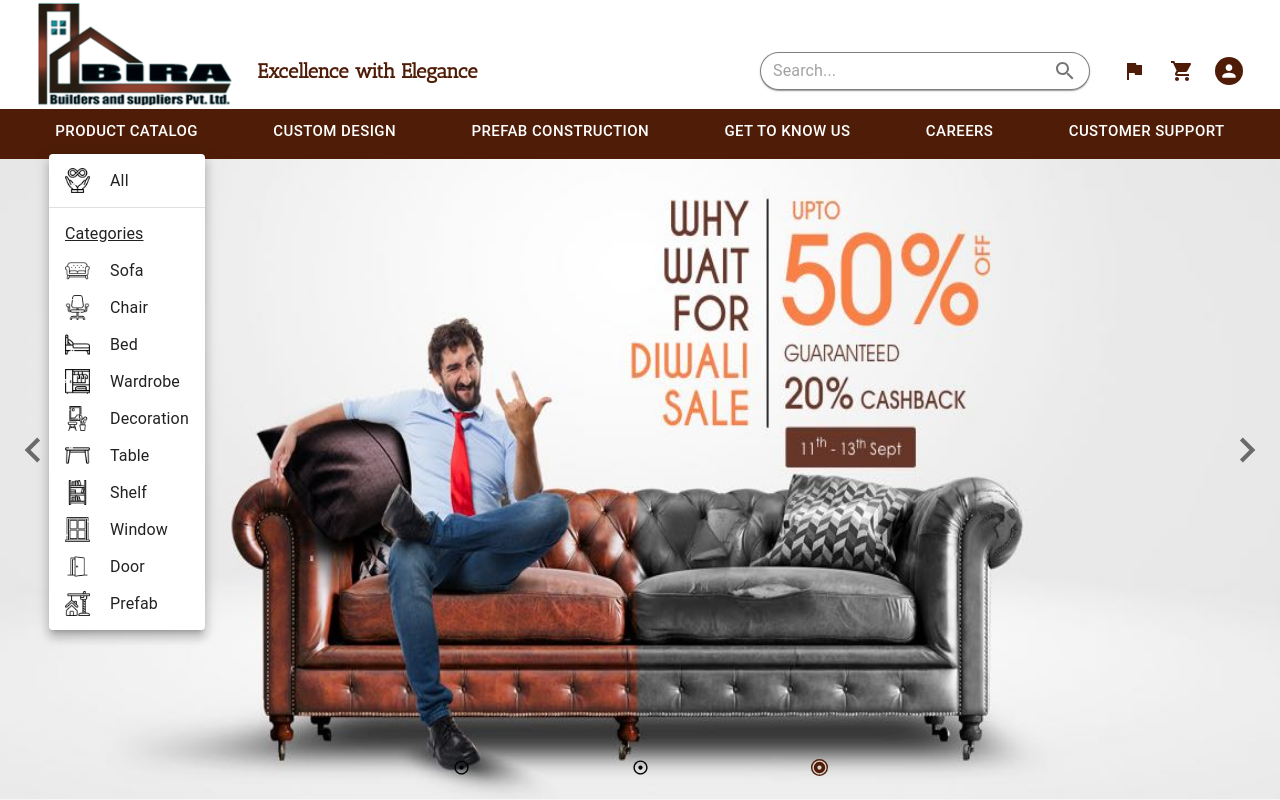
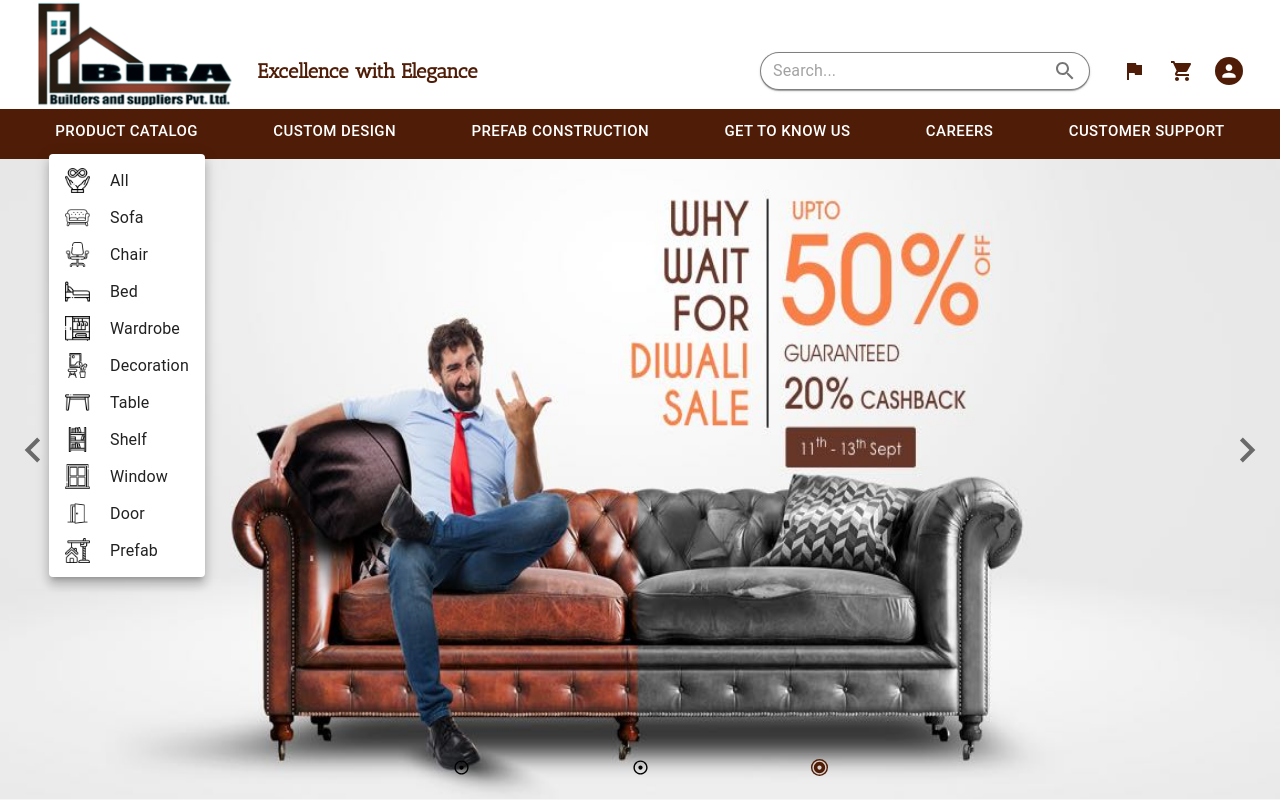
Before and after one commit to NalinMalla/BOSS, a React (Create React App) app: page / in a window 1280 px wide. Both pictures are taken after a click on the button "PRODUCT CATALOG". Shown: the top 800 px of the page. Built offline with nearby package versions, Linux system fonts and the light colour scheme.

Commit message:
Add menu in NavBar.

```diff
--- a/src/components/navBar.js
+++ b/src/components/navBar.js
@@ -1,8 +1,4 @@
 import * as React from "react";
-import MenuItem from "@mui/material/MenuItem";
-import ListItemText from "@mui/material/ListItemText";
-import ListItemIcon from "@mui/material/ListItemIcon";
-import {Divider } from "@mui/material";
 import NavButton from "./navButton";
 
 import Colors from "../res/colors";
@@ -10,252 +6,278 @@ import Icons from "../res/icons";
 
 const NavButtonData = [
   {
-    value: "Product Catalog",
-    url: "/productCatalog/",
+    title: "Product Catalog",
     menu: [
       {
-        children: (
-          <MenuItem
-            onClick={() => {
-              window.location = "categories/prefab";
-            }}
-          >
-            <ListItemIcon>
+        title: 'All',
+        url: "categories/prefab",
+        icon: (
           <img
             alt="Product Catalog"
             src={Icons.All}
             style={{ width: 25, height: 25, marginRight: 20 }}
           />
-            </ListItemIcon>
-            <ListItemText>All</ListItemText>
-          </MenuItem>
-
         ),
       },
-
       {
-        children: <Divider />,
-      },
-
-      {
-        children: (
-          <span style={{ textDecoration: "underline" }}>Categories</span>
-        ),
-      },
-
-      {
-        children: (
-          <MenuItem
-            onClick={() => {
-              window.location = "categories/sofa";
-            }}
-          >
-            <ListItemIcon>
+        title: 'Sofa',
+        url: "categories/sofa",
+        icon: (
           <img
             alt="Sofa"
             src={Icons.Sofa}
             style={{ width: 25, height: 25, marginRight: 20 }}
           />
-            </ListItemIcon>
-            <ListItemText>Sofa</ListItemText>
-          </MenuItem>
         ),
       },
 
       {
-        children: (
-          <MenuItem
-            onClick={() => {
-              window.location = "categories/chair";
-            }}
-          >
-            <ListItemIcon>
+        title: 'Chair',
+        url: "categories/chair",
+        icon: (
           <img
             alt="Chair"
             src={Icons.Chair}
             style={{ width: 25, height: 25, marginRight: 20 }}
           />
-            </ListItemIcon>
-            <ListItemText>Chair</ListItemText>
-          </MenuItem>
         ),
       },
 
       {
-        children: (
-          <MenuItem
-            onClick={() => {
-              window.location = "categories/bed";
-            }}
-          >
-            <ListItemIcon>
+        title: 'Bed',
+        url: "categories/bed",
+        icon: (
           <img
             alt="Bed"
             src={Icons.Bed}
             style={{ width: 25, height: 25, marginRight: 20 }}
           />
-            </ListItemIcon>
-            <ListItemText>Bed</ListItemText>
-          </MenuItem>
         ),
       },
 
       {
-        children: (
-          <MenuItem
-            onClick={() => {
-              window.location = "categories/wardrobe";
-            }}
-          >
-            <ListItemIcon>
+        title: 'Wardrobe',
+        url: "categories/wardrobe",
+        icon: (
           <img
             alt="Wardrobe"
             src={Icons.Wardrobe}
             style={{ width: 25, height: 25, marginRight: 20 }}
           />
-            </ListItemIcon>
-            <ListItemText>Wardrobe</ListItemText>
-          </MenuItem>
         ),
       },
 
       {
-        children: (
-          <MenuItem
-            onClick={() => {
-              window.location = "categories/decoration";
-            }}
-          >
-            <ListItemIcon>
+        title: 'Decoration',
+        url: "categories/decoration",
+        icon: (
           <img
             alt="Decoration"
             src={Icons.Decoration}
             style={{ width: 25, height: 25, marginRight: 20 }}
           />
-            </ListItemIcon>
-            <ListItemText>Decoration</ListItemText>
-          </MenuItem>
         ),
       },
 
       {
-        children: (
-          <MenuItem
-            onClick={() => {
-              window.location = "categories/table";
-            }}
-          >
-            <ListItemIcon>
+        title: 'Table',
+        url: "categories/table",
+        icon: (
           <img
             alt="Table"
             src={Icons.Table}
             style={{ width: 25, height: 25, marginRight: 20 }}
           />
-            </ListItemIcon>
-            <ListItemText>Table</ListItemText>
-          </MenuItem>
         ),
       },
 
       {
-        children: (
-          <MenuItem
-            onClick={() => {
-              window.location = "categories/shelf";
-            }}
-          >
-            <ListItemIcon>
+        title: 'Shelf',
+        url: "categories/shelf",
+        icon: (
           <img
             alt="Shelf"
             src={Icons.Shelf}
             style={{ width: 25, height: 25, marginRight: 20 }}
           />
-            </ListItemIcon>
-            <ListItemText>Shelf</ListItemText>
-          </MenuItem>
         ),
       },
 
       {
-        children: (
-          <MenuItem
-            onClick={() => {
-              window.location = "categories/window";
-            }}
-          >
-            <ListItemIcon>
+        title: 'Window',
+        url: "categories/window",
+        icon: (
           <img
             alt="Window"
             src={Icons.Window}
             style={{ width: 25, height: 25, marginRight: 20 }}
           />
-            </ListItemIcon>
-            <ListItemText>Window</ListItemText>
-          </MenuItem>
         ),
       },
 
       {
-        children: (
-          <MenuItem
-            onClick={() => {
-              window.location = "categories/door";
-            }}
-          >
-            <ListItemIcon>
+        title: 'Door',
+        url: "categories/door",
+        icon: (
           <img
             alt="Door"
             src={Icons.Door}
             style={{ width: 25, height: 25, marginRight: 20 }}
           />
-            </ListItemIcon>
-            <ListItemText>Door</ListItemText>
-          </MenuItem>
         ),
       },
 
       {
-        children: (
-          <MenuItem
-            onClick={() => {
-              window.location = "categories/prefab";
-            }}
-          >
-            <ListItemIcon>
+        title: 'Prefab',
+        url: "categories/prefab",
+        icon: (
           <img
             alt="Prefab"
             src={Icons.Prefab}
             style={{ width: 25, height: 25, marginRight: 20 }}
           />
-            </ListItemIcon>
-            <ListItemText>Prefab</ListItemText>
-          </MenuItem>
         ),
       },
-    ]
+    ],
   },
   {
-    value: "Custom Design",
+    title: "Custom Design",
     url: "/customDesign/",
   },
   {
-    value: "Prefab Construction",
+    title: "Prefab Construction",
     url: "/prefabConstruction/",
   },
   {
-    value: "Get To Know Us",
+    title: "Get To Know Us",
     url: "/aboutUs/",
+    menu: [
+      {
+        title: 'Our Company',
+        url: "aboutUs/company",
+        icon: (
+          <img
+            alt="Company"
+            src={Icons.Company}
+            style={{ width: 25, height: 25, marginRight: 20 }}
+          />
+        ),
       },
       {
-    value: "Careers",
-    url: "/careers/",
+        title: 'Our Designs',
+        url: "aboutUs/designs",
+        icon: (
+          <img
+            alt="Designs"
+            src={Icons.Design}
+            style={{ width: 25, height: 25, marginRight: 20 }}
+          />
+        ),
       },
       {
-    value: "Customer Support",
+        title: 'Our Projects',
+        url: "aboutUs/projects",
+        icon: (
+          <img
+            alt="Prefab"
+            src={Icons.Prefab}
+            style={{ width: 25, height: 25, marginRight: 20 }}
+          />
+        ),
+      },
+      {
+        title: 'Our Team',
+        url: "aboutUs/team",
+        icon: (
+          <img
+            alt="Team"
+            src={Icons.Team}
+            style={{ width: 25, height: 25, marginRight: 20 }}
+          />
+        ),
+      },
+      {
+        title: 'Connect With Us',
+        url: "aboutUs/contact",
+        icon: (
+          <img
+            alt="Contact"
+            src={Icons.Network}
+            style={{ width: 25, height: 25, marginRight: 20 }}
+          />
+        ),
+      },
+    ],
+  },
+  {
+    title: "Careers",
+    url: "/careers/",
+    menu: [
+      {
+        title: 'Join',
+        url: "careers/join",
+        icon: (
+          <img
+            alt="Join"
+            src={Icons.Handshake}
+            style={{ width: 25, height: 25, marginRight: 20 }}
+          />
+        ),
+      },
+      {
+        title: 'Internship',
+        url: "careers/internship",
+        icon: (
+          <img
+            alt="Internship"
+            src={Icons.Internship}
+            style={{ width: 25, height: 25, marginRight: 20 }}
+          />
+        ),
+      },
+    ],
+
+  },
+  {
+    title: "Customer Support",
     url: "/customerSupport/",
+    menu: [
+      {
+        title: 'Help Center',
+        url: "customerSupport/help",
+        icon: (
+          <img
+            alt="Help Center"
+            src={Icons.CustomerSupport}
+            style={{ width: 25, height: 25, marginRight: 20 }}
+          />
+        ),
+      },
+      {
+        title: 'FAQ',
+        url: "customerSupport/faq",
+        icon: (
+          <img
+            alt="FAQ"
+            src={Icons.FAQ}
+            style={{ width: 25, height: 25, marginRight: 20 }}
+          />
+        ),
+      },
+      {
+        title: 'Feedback',
+        url: "customerSupport/feedback",
+        icon: (
+          <img
+            alt="Feedback"
+            src={Icons.Feedback}
+            style={{ width: 25, height: 25, marginRight: 20 }}
+          />
+        ),
+      },
+    ],
   },
 ];
-
 
 const NavBar = () => {
   return (
--- a/src/components/navButton.js
+++ b/src/components/navButton.js
@@ -1,22 +1,12 @@
-import * as React from "react";
-import { Button, Divider } from "@mui/material";
+import React from "react";
+import { Button } from "@mui/material";
 import Colors from "../res/colors";
 import Menu from "@mui/material/Menu";
 import MenuItem from "@mui/material/MenuItem";
 import ListItemText from "@mui/material/ListItemText";
 import ListItemIcon from "@mui/material/ListItemIcon";
 
-import Icons from "../res/icons";
-
-export const NavMenuItem = ({ children, style }) => {
-  return (
-    <div className="nav-menu-item" style={{  ...style }}>
-      {children}
-    </div>
-  );
-};
-
-const NavButton = (prop) => {
+const NavButton = (props) => {
   function MouseOver(event) {
     event.target.style.background = "#FFF";
     event.target.style.color = Colors.primary;
@@ -26,13 +16,12 @@ const NavButton = (prop) => {
     event.target.style.color = "#FFF";
   }
 
-  const [anchorEl, setAnchorEl] = React.useState(null);
-  const open = Boolean(anchorEl);
+  const [isMenuOpen, setIsMenuOpen] = React.useState(Boolean(null));
   const handleClick = (event) => {
-    setAnchorEl(event.currentTarget);
+    setIsMenuOpen(event.currentTarget);
   };
   const handleClose = () => {
-    setAnchorEl(null);
+    setIsMenuOpen(null);
   };
 
   return (
@@ -40,59 +29,19 @@ const NavButton = (prop) => {
       <Button
         onMouseOver={MouseOver}
         onMouseOut={MouseOut}
-        style={{
-          height: 45,
-          border: "0px",
-          borderRadius: "0px 0px 5px 5px",
-          paddingRight: 20,
-          paddingLeft: 20,
-          backgroundColor: Colors.primary,
-          fontSize: 15,
-          color: "white",
-          transition: "all .34s ease",
-          WebkitTransition: "all .34s ease",
-          MozTransition: "all .34s ease",
-        }}
-        // onClick={() => {window.location = 'categories/all'}}
+        style={styles.button}
         onClick={handleClick}
       >
-        {prop.value}
+        {props.title}
       </Button>
       <Menu
         id="basic-menu"
-        anchorEl={anchorEl}
-        open={open}
+        anchorEl={isMenuOpen}
+        open={isMenuOpen}
         onClose={handleClose}
-        MenuListProps={{
+        MenuListPropss={{
           "aria-labelledby": "basic-button",
         }}
-        // style={{marginTop: 5}}
-        // PaperProps={{
-        //   elevation: 0,
-        //   sx: {
-        //     overflow: 'visible',
-        //     filter: 'drop-shadow(0px 2px 8px rgba(0,0,0,0.32))',
-        //     mt: 1.5,
-        //     '& .MuiAvatar-root': {
-        //       width: 32,
-        //       height: 32,
-        //       ml: -0.5,
-        //       mr: 1,
-        //     },
-        //     '&:before': {
-        //       content: '""',
-        //       display: 'block',
-        //       position: 'absolute',
-        //       top: 0,
-        //       right: '45%',
-        //       width: 10,
-        //       height: 10,
-        //       bgcolor: 'background.paper',
-        //       transform: 'translateY(-50%) rotate(45deg)',
-        //       zIndex: 0,
-        //     },
-        //   },
-        // }}
         anchorOrigin={{
           vertical: "bottom",
           horizontal: "center",
@@ -102,88 +51,43 @@ const NavButton = (prop) => {
           horizontal: "center",
         }}
       >
-        {console.log(prop.menu)}
-        <MenuItem onClick={() => {window.location = 'categories/all'}}>
-          <ListItemIcon>
-            <img alt="Product Catalog" src={Icons.All} style={{width:25, height:25, marginRight: 20}}/>
-          </ListItemIcon>
-          <ListItemText>All</ListItemText>
-        </MenuItem>
-        <Divider/>
-        <MenuItem style={{textDecoration: 'underline'}}>Categories</MenuItem>
-        <MenuItem onClick={() => {window.location = 'categories/sofa'}}>
-          <ListItemIcon>
-            <img alt="Sofa" src={Icons.Sofa} style={{width:25, height:25, marginRight: 20}}/>
-          </ListItemIcon>
-          <ListItemText>Sofa</ListItemText>
-        </MenuItem>
-
-        <MenuItem onClick={() => {window.location = 'categories/chair'}}>
-          <ListItemIcon>
-          <img alt="Chair" src={Icons.Chair} style={{width:25, height:25, marginRight: 20}}/>
-
-          </ListItemIcon>
-          <ListItemText>Chair</ListItemText>
-        </MenuItem>
-
-        <MenuItem onClick={() => {window.location = 'categories/bed'}}>
-          <ListItemIcon>
-          <img alt="Bed" src={Icons.Bed} style={{width:25, height:25, marginRight: 20}}/>
-          </ListItemIcon>
-          <ListItemText>Bed</ListItemText>
-        </MenuItem>
-
-        <MenuItem onClick={() => {window.location = 'categories/wardrobe'}}>
-          <ListItemIcon>
-          <img alt="Wardrobe" src={Icons.Wardrobe} style={{width:25, height:25, marginRight: 20}}/>
-          </ListItemIcon>
-          <ListItemText>Wardrobe</ListItemText>
-        </MenuItem>
-
-        <MenuItem onClick={() => {window.location = 'categories/decoration'}}>
-          <ListItemIcon>
-          <img alt="Decoration" src={Icons.Decoration} style={{width:25, height:25, marginRight: 20}}/>
-          </ListItemIcon>
-          <ListItemText>Decoration</ListItemText>
-        </MenuItem>
-
-        <MenuItem onClick={() => {window.location = 'categories/table'}}>
-          <ListItemIcon>
-          <img alt="Table" src={Icons.Table} style={{width:25, height:25, marginRight: 20}}/>
-          </ListItemIcon>
-          <ListItemText>Table</ListItemText>
-        </MenuItem>
-
-        <MenuItem onClick={() => {window.location = 'categories/shelf'}}>
-          <ListItemIcon>
-          <img alt="Shelf" src={Icons.Shelf} style={{width:25, height:25, marginRight: 20}}/>
-          </ListItemIcon>
-          <ListItemText>Shelf</ListItemText>
-        </MenuItem>
-
-        <MenuItem onClick={() => {window.location = 'categories/window'}}>
-          <ListItemIcon>
-          <img alt="Window" src={Icons.Window} style={{width:25, height:25, marginRight: 20}}/>
-          </ListItemIcon>
-          <ListItemText>Window</ListItemText>
-        </MenuItem>
-
-        <MenuItem onClick={() => {window.location = 'categories/door'}}>
-          <ListItemIcon>
-          <img alt="Door" src={Icons.Door} style={{width:25, height:25, marginRight: 20}}/>
-          </ListItemIcon>
-          <ListItemText>Door</ListItemText>
-        </MenuItem>
-
-        <MenuItem onClick={() => {window.location = 'categories/prefab'}}>
-          <ListItemIcon>
-          <img alt="Prefab" src={Icons.Prefab} style={{width:25, height:25, marginRight: 20}}/>
-          </ListItemIcon>
-          <ListItemText>Prefab</ListItemText>
-        </MenuItem>
+        {props.menu.map((element) => {
+          console.log(element);
+          return (
+            <MenuItem
+              onClick={() => {
+                window.location = element.url;
+              }}
+            >
+              <ListItemIcon>{element.icon}</ListItemIcon>
+              <ListItemText>{element.title}</ListItemText>
+            </MenuItem>
+          );
+        })}
       </Menu>
     </div>
   );
 };
 
+NavButton.defaultProps = {
+  menu: [],
+};
+
+const styles = {
+  root: {},
+  button: {
+    height: 45,
+    border: "0px",
+    borderRadius: "0px 0px 5px 5px",
+    paddingRight: 20,
+    paddingLeft: 20,
+    backgroundColor: Colors.primary,
+    fontSize: 15,
+    color: "white",
+    transition: "all .34s ease",
+    WebkitTransition: "all .34s ease",
+    MozTransition: "all .34s ease",
+  },
+};
+
 export default NavButton;
```
Lines whose indentation alone changed are shown as unchanged.
